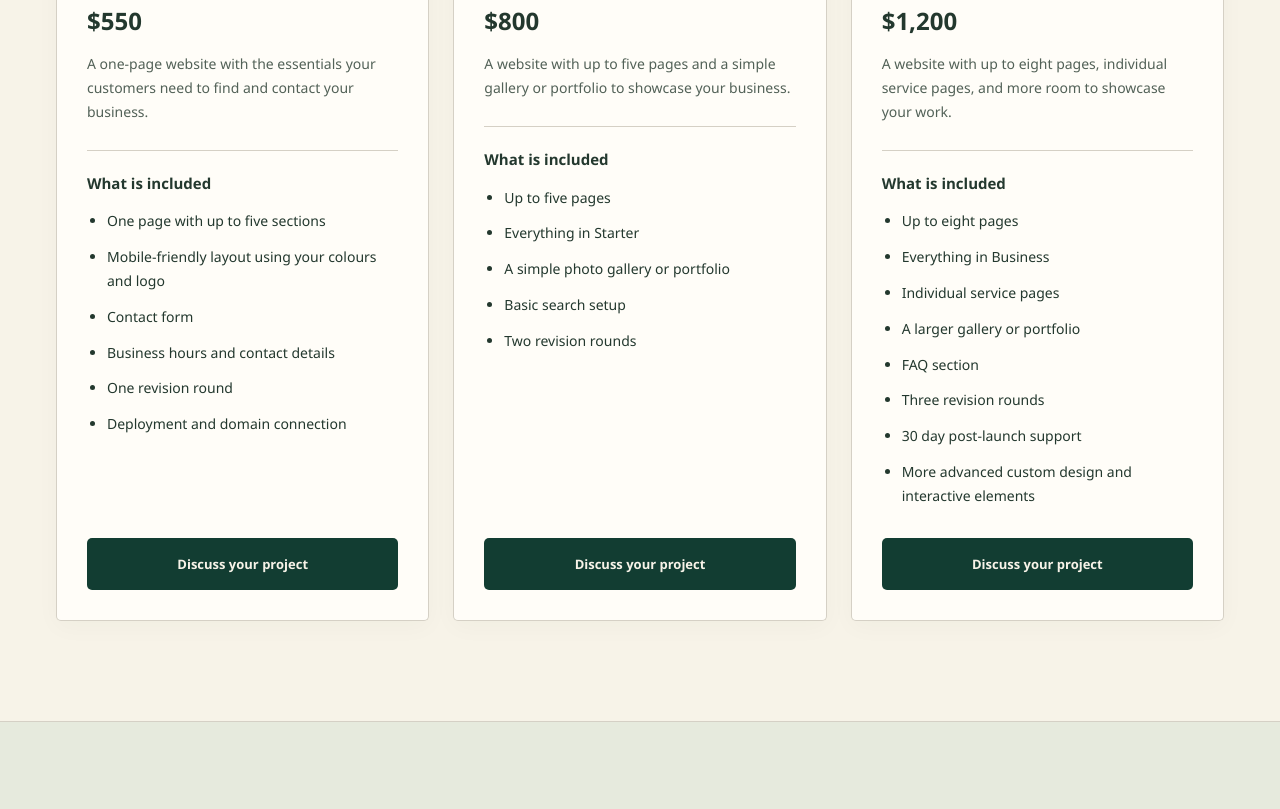
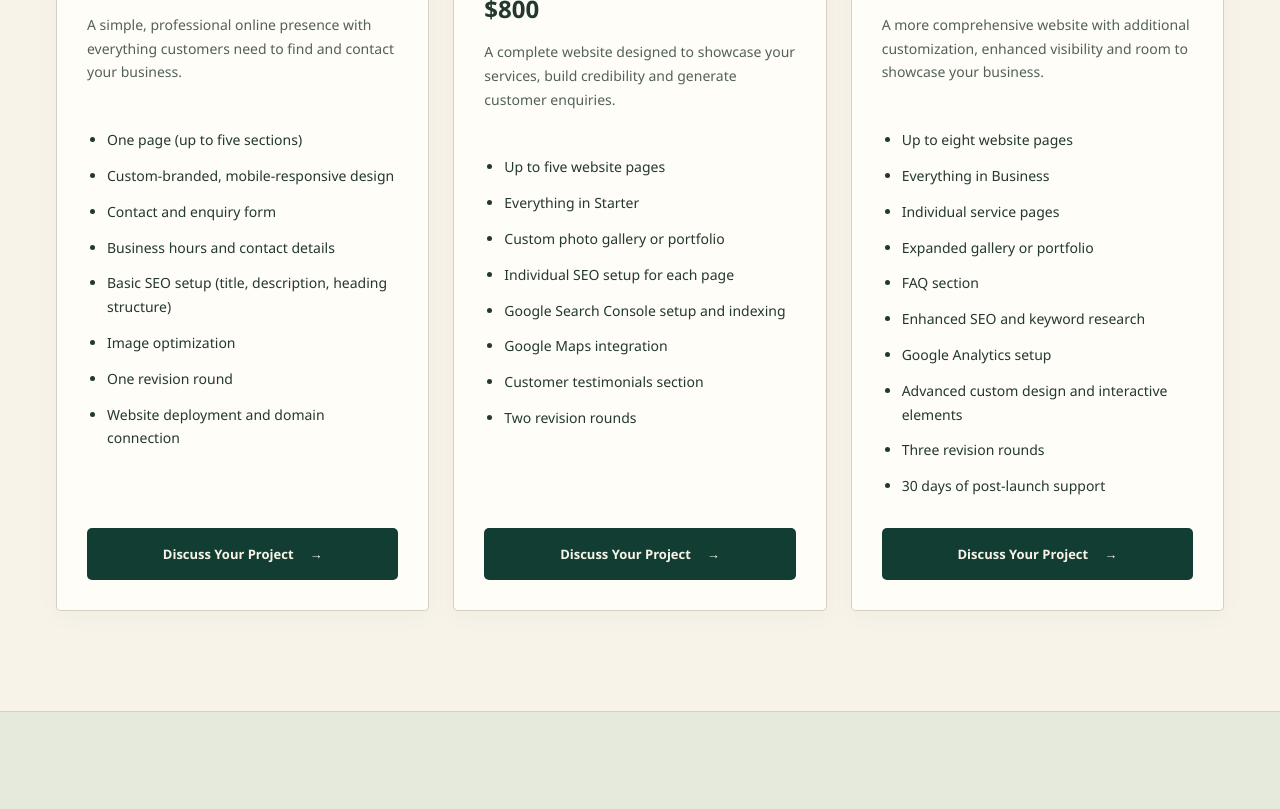
Before and after one commit to rpugh10/Digital_House_BC_Website, a plain HTML site: page html/pricing.html in a window 1280 px wide. Shown: the part 593-1402 px from the top of the page. Drawn offline with Linux system fonts and the light colour scheme.

Commit message:
Updated prices page

```diff
--- a/html/pricing.html
+++ b/html/pricing.html
@@ -39,62 +39,69 @@
       </div>
     </header>
     <main id="main" class="pricing-main">
-      <section class="section" aria-labelledby="pricing-title">
+      <section class="section pricing-packages" aria-labelledby="pricing-title">
         <div class="container">
           <div class="pricing-intro">
-            <p class="eyebrow">WEBSITES WITH LOCAL ROOTS / PRICING</p>
-            <h1 id="pricing-title">A home online.<br />A plan for your business.</h1>
-            <p>Tell us what your business needs, and let's talk about the right scope for your website.</p>
+            <p class="eyebrow">Pricing</p>
+            <h1 id="pricing-title">Website Packages</h1>
+            <p>Professional, high-quality websites designed for local businesses.<br />Choose the package that fits your goals.</p>
           </div>
           <div class="pricing-grid">
           <article class="pricing-card" aria-labelledby="tier-1">
+
             <p class="eyebrow">TIER 01</p>
             <h2 id="tier-1">Starter</h2>
             <p class="pricing-price">$550</p>
-            <p class="pricing-summary">A one-page website with the essentials your customers need to find and contact your business.</p>
-            <h3>What is included</h3>
-            <ul>
-              <li>One page with up to five sections</li>
-              <li>Mobile-friendly layout using your colours and logo</li>
-              <li>Contact form</li>
+            <p class="pricing-summary">A simple, professional online presence with everything customers need to find and contact your business.</p>
+            <ul aria-label="Included in Starter">
+              <li>One page (up to five sections)</li>
+              <li>Custom-branded, mobile-responsive design</li>
+              <li>Contact and enquiry form</li>
               <li>Business hours and contact details</li>
+              <li>Basic SEO setup (title, description, heading structure)</li>
+              <li>Image optimization</li>
               <li>One revision round</li>
-              <li>Deployment and domain connection</li>
+              <li>Website deployment and domain connection</li>
             </ul>
-            <a class="button project-inquiry" href="/html/index.html#contact" aria-haspopup="dialog" aria-controls="project-dialog">Discuss your project</a>
+            <a class="button project-inquiry" href="/html/index.html#contact" aria-haspopup="dialog" aria-controls="project-dialog">Discuss Your Project <span aria-hidden="true">&#8594;</span></a>
           </article>
-          <article class="pricing-card" aria-labelledby="tier-2">
+          <article class="pricing-card pricing-card-featured" aria-labelledby="tier-2">
+            <span class="pricing-popular">Most Popular</span>
             <p class="eyebrow">TIER 02</p>
             <h2 id="tier-2">Business</h2>
             <p class="pricing-price">$800</p>
-            <p class="pricing-summary">A website with up to five pages and a simple gallery or portfolio to showcase your business.</p>
-            <h3>What is included</h3>
-            <ul>
-              <li>Up to five pages</li>
+            <p class="pricing-summary">A complete website designed to showcase your services, build credibility and generate customer enquiries.</p>
+            <ul aria-label="Included in Business">
+              <li>Up to five website pages</li>
               <li>Everything in Starter</li>
-              <li>A simple photo gallery or portfolio</li>
-              <li>Basic search setup</li>
+              <li>Custom photo gallery or portfolio</li>
+              <li>Individual SEO setup for each page</li>
+              <li>Google Search Console setup and indexing</li>
+              <li>Google Maps integration</li>
+              <li>Customer testimonials section</li>
               <li>Two revision rounds</li>
             </ul>
-            <a class="button project-inquiry" href="/html/index.html#contact" aria-haspopup="dialog" aria-controls="project-dialog">Discuss your project</a>
+            <a class="button project-inquiry" href="/html/index.html#contact" aria-haspopup="dialog" aria-controls="project-dialog">Discuss Your Project <span aria-hidden="true">&#8594;</span></a>
           </article>
           <article class="pricing-card" aria-labelledby="tier-3">
+
             <p class="eyebrow">TIER 03</p>
             <h2 id="tier-3">Business Plus</h2>
             <p class="pricing-price">$1,200</p>
-            <p class="pricing-summary">A website with up to eight pages, individual service pages, and more room to showcase your work.</p>
-            <h3>What is included</h3>
-            <ul>
-              <li>Up to eight pages</li>
+            <p class="pricing-summary">A more comprehensive website with additional customization, enhanced visibility and room to showcase your business.</p>
+            <ul aria-label="Included in Business Plus">
+              <li>Up to eight website pages</li>
               <li>Everything in Business</li>
               <li>Individual service pages</li>
-              <li>A larger gallery or portfolio</li>
+              <li>Expanded gallery or portfolio</li>
               <li>FAQ section</li>
+              <li>Enhanced SEO and keyword research</li>
+              <li>Google Analytics setup</li>
+              <li>Advanced custom design and interactive elements</li>
               <li>Three revision rounds</li>
-              <li>30 day post-launch support</li>
-              <li>More advanced custom design and interactive elements</li>
+              <li>30 days of post-launch support</li>
             </ul>
-            <a class="button project-inquiry" href="/html/index.html#contact" aria-haspopup="dialog" aria-controls="project-dialog">Discuss your project</a>
+            <a class="button project-inquiry" href="/html/index.html#contact" aria-haspopup="dialog" aria-controls="project-dialog">Discuss Your Project <span aria-hidden="true">&#8594;</span></a>
           </article>
           </div>
         </div>
```
